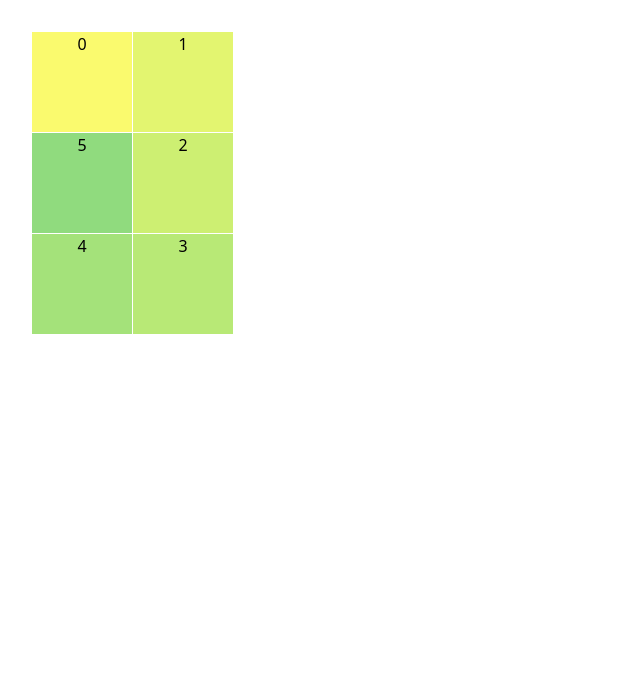
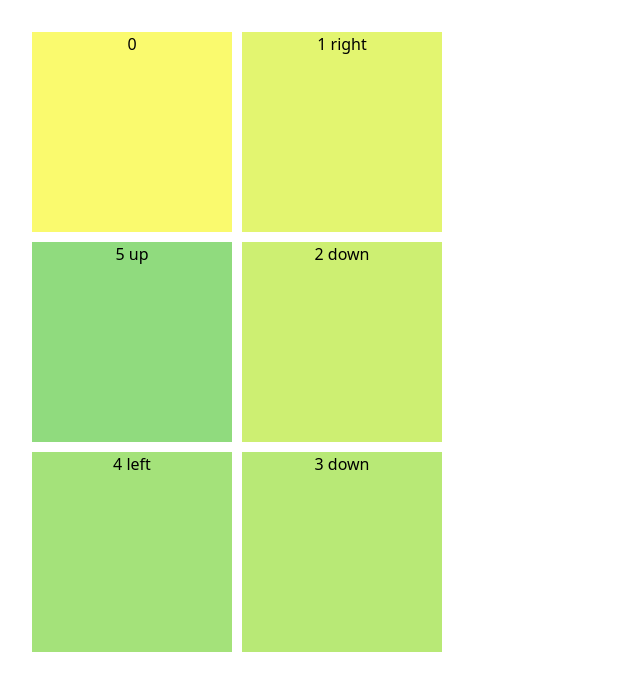
Before and after one commit to MichaelARoberts/dungeon-crawler, a React (Vite) app: page / in a window 1280 px wide. Shown: the top 690 px of the page, without its empty margins (0-640 px from the left). Built offline with nearby package versions, Linux system fonts and the light colour scheme.

Commit message:
gave tiles directionality

```diff
--- a/src/DungeonGrid.scss
+++ b/src/DungeonGrid.scss
@@ -1,13 +1,10 @@
 $columns: 16;
 $rows: 16;
-$cell-size: 100px;
 
 .dungeon-grid {
   // create a 16 by 16 grid
   display: grid;
-  grid-template-columns: repeat($columns, $cell-size);
-  grid-template-rows: repeat($rows, $cell-size);
-  grid-gap: 1px;
+  grid-gap: 10px;
 
   .dungeon-background-tile {
       border: 1px solid #fff;
--- a/src/DungeonGrid.tsx
+++ b/src/DungeonGrid.tsx
@@ -5,45 +5,53 @@ import chroma from "chroma-js";
 
 const DungeonGrid  : React.FC = () => {
 
+  type Tile = {
+    x: number;
+    y: number;
+    direction: string;
+  }  | undefined;
+
+
   const rows : number = 16;
   const columns : number = 16;
   const maxTiles = 23;
-  const [generatedTiles, setGeneratedTiles] = useState<{x: number, y:number}[]>();
+  const size = 200;
+  const [generatedTiles, setGeneratedTiles] = useState<Tile[]>();
 
   const colorScale = chroma.scale(['#fafa6e','#2A4858'])
     .mode('lch').colors(maxTiles)
 
   useEffect(() => {
-    const tiles : {x: number, y:number}[] = []
-    const startTile = {x: 0, y: 0};
+    const tiles : Tile[] = []
+    const startTile = {x: 0, y: 0, direction: ''};
     const determinePossibleTilePlacement = (x: number, y: number) => {
       const directions = {
         right: [x + 1, y], // Right
         left: [x - 1, y], // Left
-        up: [x, y + 1], // Up
-        down: [x, y - 1], // Down
+        up: [x, y - 1], // Up
+        down: [x, y + 1], // Down
       }
 
       let determinedDirections: {[key: string]: number[]} = {};
 
       // is directions.right >  columns - 1? is directions.right in tiles?
-      if (directions.right[0] <= columns - 1 && !tiles.some(tile => tile.x === directions.right[0] && tile.y === directions.right[1])){
+      if (directions.right[0] <= columns - 1 && !tiles.some(tile => tile?.x === directions.right[0] && tile.y === directions.right[1])){
         determinedDirections = {...determinedDirections, right: directions.right};
       }
 
       // is directions.left < 0? is directions.left in tiles?
-      if (directions.left[0] >= 0 && !tiles.some(tile => tile.x === directions.left[0] && tile.y === directions.left[1])){
+      if (directions.left[0] >= 0 && !tiles.some(tile => tile?.x === directions.left[0] && tile?.y === directions.left[1])){
         determinedDirections = {...determinedDirections, left: directions.left};
       }
 
       // is directions.up >  rows - 1? is directions.up in tiles?
-      if (directions.up[1] <= rows - 1 && !tiles.some(tile => tile.x === directions.up[0] && tile.y === directions.up[1])){
-        determinedDirections = {...determinedDirections, up: directions.up};
+      if (directions.down[1] <= rows - 1 && !tiles.some(tile => tile?.x === directions.down[0] && tile?.y === directions.down[1])){
+        determinedDirections = {...determinedDirections, down: directions.down};
       }
 
       // is directions.down < 0? is directions.down in tiles?
-      if (directions.down[1] >= 0 && !tiles.some(tile => tile.x === directions.down[0] && tile.y === directions.down[1])){
-        determinedDirections = {...determinedDirections, down: directions.down};
+      if (directions.up[1] >= 0 && !tiles.some(tile => tile?.x === directions.up[0] && tile?.y === directions.up[1])){
+        determinedDirections = {...determinedDirections, up: directions.up};
       }
 
       // return a random  direction from the determinedDirections
@@ -55,15 +63,15 @@ const DungeonGrid  : React.FC = () => {
       if(randomDirectionCoordinates === undefined){
         return undefined;
       }
-      return {x: randomDirectionCoordinates[0], y: randomDirectionCoordinates[1]};
+      return {x: randomDirectionCoordinates[0], y: randomDirectionCoordinates[1], direction: randomDirection};
     }
 
     const generateTiles = () => {
-      let currentTile : {x: number, y:number}|undefined = startTile;
+      let currentTile : Tile = startTile;
       let i = 0;
       while (i < maxTiles){
         tiles.push(currentTile);
-        currentTile = determinePossibleTilePlacement(currentTile.x, currentTile.y);
+        currentTile = determinePossibleTilePlacement(currentTile?.x || 0, currentTile?.y || 0);
 
         if(currentTile === undefined){
           break;
@@ -79,12 +87,15 @@ const DungeonGrid  : React.FC = () => {
 
   const dungeonTiles = useMemo(() => {
     return (generatedTiles || []).map((tile, index) => {
-      return <DungeonTile x={tile.x} y={tile.y} size={100} color={colorScale[index]} key={index}> {index} </DungeonTile>
+      return <DungeonTile x={tile?.x  || 0} y={tile?.y  || 0} direction={tile?.direction || ''} size={size} color={colorScale[index]} key={index}> {index} {tile?.direction}  </DungeonTile>
     })
   }, [generatedTiles, colorScale])
 
   return (
-    <div className="dungeon-grid">
+    <div className="dungeon-grid" style={{
+      gridTemplateColumns: `repeat(${columns}, ${size}px)`,
+      gridTemplateRows: `repeat(${rows}, ${size}px)`,
+    }}>
         <div className="dungeon-background">
           <div className="dungeon-grid">
             {dungeonTiles}
--- a/src/DungeonTile.tsx
+++ b/src/DungeonTile.tsx
@@ -3,6 +3,7 @@ import {useMemo} from 'react';
 type DungeonTileProps = {
   x: number;
   y: number;
+  direction: string;
   size: number;
   children?: React.ReactNode;
   color: string;
@@ -10,7 +11,6 @@ type DungeonTileProps = {
 
 export default function DungeonTile(props: DungeonTileProps) {
   const tileStyle = useMemo( () => {
-    console.log(props);
     return {
       width: props.size,
       height: props.size,
```
